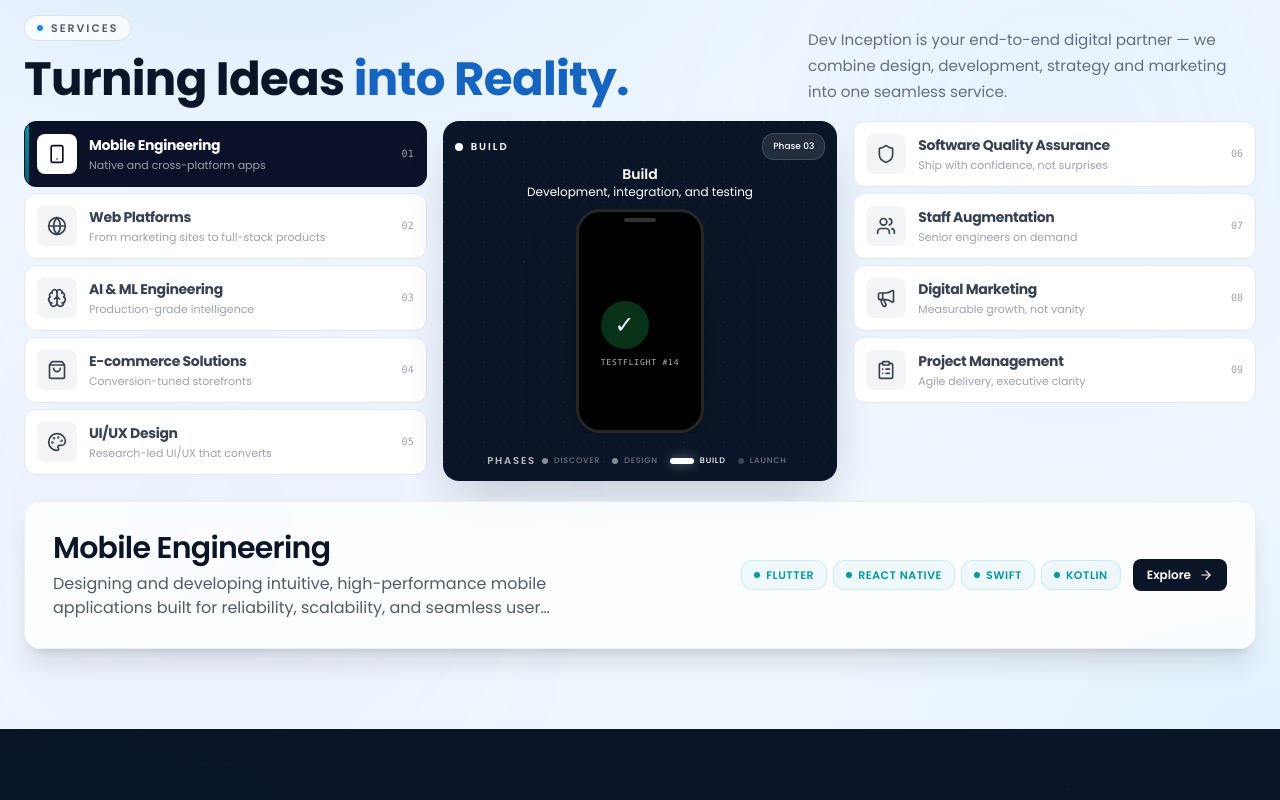
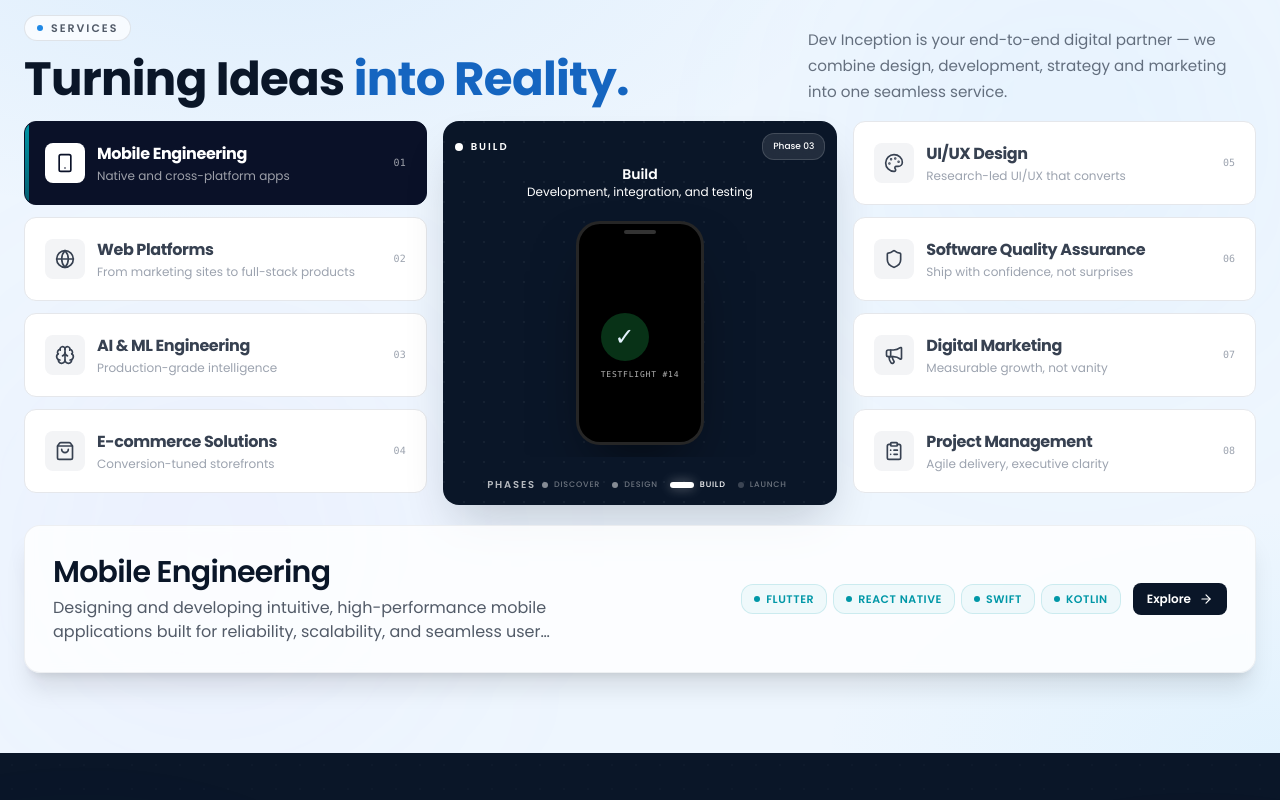
Before and after one commit to devnovatech/Devin-AI, a Next.js app: page / in a window 1280 px wide. Shown: the part 820-1620 px from the top of the page. Built offline with nearby package versions, Linux system fonts and the light colour scheme.

Commit message:
remove the staff augmentation content and refine Services component layout

```diff
--- a/next.config.mjs
+++ b/next.config.mjs
@@ -1,6 +1,7 @@
 /** @type {import('next').NextConfig} */
 const nextConfig = {
   output: "export",
+  trailingSlash: true,   // ← add this line
   images: {
     unoptimized: true,
   },
--- a/src/components/Navbar.tsx
+++ b/src/components/Navbar.tsx
@@ -33,10 +33,6 @@ const serviceDropdownData = {
   "digital-marketing": {
     title: "Digital Marketing",
     tagline: "Strategy and content built on data.",
-  },
-  "staff-augmentation": {
-    title: "Staff Augmentation",
-    tagline: "Senior engineers, embedded with your team.",
   },
   "quality-assurance": {
     title: "Quality Assurance",
@@ -105,7 +101,7 @@ const navLinks = [
     }))
   },
   { label: "About Us", href: "/about" },
-  { label: "Resources", href: "/resources" },
+  { label: "Talent Solutions", href: "/resources" },
 ];
 
 export default function Navbar() {
@@ -327,6 +323,8 @@ export default function Navbar() {
               const active = isActive(link.href);
               const hasDropdown = link.dropdown && link.dropdownItems && link.dropdownItems.length > 0;
 
+              // Same base text treatment for every link, dropdown or not,
+              // so the styling logic is identical across the whole navbar.
               const baseText = active
                 ? isLight
                   ? "text-gray-800"
@@ -357,7 +355,10 @@ export default function Navbar() {
                       }
                     }}
                   >
-                    {active && !hasDropdown && (
+                    {/* Active pill now renders for every active link, whether or
+                        not it has a dropdown attached — opening/closing the
+                        dropdown no longer changes how the link itself looks. */}
+                    {active && (
                       <motion.span
                         layoutId="nav-pill"
                         className={`absolute inset-0 rounded-full border ${isLight
@@ -374,7 +375,7 @@ export default function Navbar() {
                     <span className="relative z-10">{link.label}</span>
                     {hasDropdown && (
                       <svg
-                        className={`w-4 h-4 transition-transform duration-200 ${openDropdown === link.label ? "rotate-180" : ""
+                        className={`relative z-10 w-4 h-4 transition-transform duration-200 ${openDropdown === link.label ? "rotate-180" : ""
                           }`}
                         fill="none"
                         viewBox="0 0 24 24"
@@ -414,7 +415,7 @@ export default function Navbar() {
                                   onClick={() => setOpenDropdown(null)}
                                   className={`group flex flex-col px-4 py-3 rounded-xl transition-all duration-200 ${pathname === item.href
                                       ? "bg-slate-800 border border-slate-600"
-                                      : "hover:bg-slate-900 border border-transparent hover:border-slate-700"
+                                        : "hover:bg-slate-900 border border-transparent hover:border-slate-700"
                                     }`}
                                 >
                                   <div className="flex items-center justify-between">
--- a/src/components/Services.tsx
+++ b/src/components/Services.tsx
@@ -76,7 +76,7 @@ const services: Service[] = [
       { name: "Launch", description: "Deployment, optimization, and scaling" },
     ]
   },
-    {
+  {
     title: "AI & ML Engineering",
     slug: "machine-learning-ai",
     tagline: "Production-grade intelligence",
@@ -106,12 +106,12 @@ const services: Service[] = [
     stack: ["Shopify", "WooCommerce", "Magento", "Stripe"
     ],
     icon: <ShoppingBag className="w-4 h-4 sm:w-5 sm:h-5" />,
-  phases: [
-  {name: "Catalog", description: "Define products and categories",},
-  {name: "Cart", description: "Build cart and checkout flow",},
-  {name: "Pay", description: "Integrate payments and processing",},
-  {name: "Convert", description: "Launch, optimize, and scale",},
-]
+    phases: [
+      { name: "Catalog", description: "Define products and categories", },
+      { name: "Cart", description: "Build cart and checkout flow", },
+      { name: "Pay", description: "Integrate payments and processing", },
+      { name: "Convert", description: "Launch, optimize, and scale", },
+    ]
   },
   {
     title: "UI/UX Design",
@@ -149,25 +149,6 @@ const services: Service[] = [
       { name: "Test", description: "Functional, performance, and security testing" },
       { name: "Validate", description: "Issue resolution and release checks" },
       { name: "Improve", description: "Monitoring and quality enhancements" },
-    ]
-  },
-  {
-    title: "Staff Augmentation",
-    slug: "staff-augmentation",
-    tagline: "Senior engineers on demand",
-    accent: "#0288D1",
-    category: "OPS",
-    description:
-      "Providing skilled software professionals who integrate seamlessly with your team, expand delivery capacity, and accelerate project execution.",
-    stack: [
-      "Python", "Java", "React", "Node.js"
-    ],
-    icon: <Users className="w-4 h-4 sm:w-5 sm:h-5" />,
-    phases: [
-      { name: "Plan", description: "Requirements and team strategy" },
-      { name: "Select", description: "Talent sourcing and onboarding" },
-      { name: "Integrate", description: "Collaboration and project delivery" },
-      { name: "Scale", description: "Support, reviews, and expansion" },
     ]
   },
   {
@@ -226,7 +207,7 @@ function TabButton({
     <button
       onClick={onSelect}
       onMouseEnter={onSelect}
-      className={`group relative flex w-full items-center gap-3 overflow-hidden rounded-xl border p-3 text-left transition-all ${isActive
+      className={`group relative flex w-full items-center gap-3 overflow-hidden rounded-xl border p-5 text-left transition-all ${isActive
         ? "border-[#0a1128] bg-[#0a1128] text-white"
         : "border-ink-200 bg-white hover:border-[#0a1128] hover:bg-[#0a1128] hover:text-white"
         }`}
@@ -251,25 +232,27 @@ function TabButton({
       </span>
 
       {/* Text content - Desktop */}
+      {/* Text content - Desktop */}
       <div className="relative flex-1 min-w-0 hidden lg:block">
-        <h3 className={`text-sm font-bold tracking-tight transition-colors duration-300 ${isActive ? "text-white" : "text-gray-700 group-hover:text-white"
+        <h3 className={`text-base font-bold tracking-tight transition-colors duration-300 ${isActive ? "text-white" : "text-gray-700 group-hover:text-white"
           }`}>
           {service.title}
         </h3>
-        <p className={`text-[11px] mt-0.5 truncate transition-colors duration-300 ${isActive ? "text-white/60" : "text-gray-400 group-hover:text-white/60"
+        <p className={`text-xs mt-0.5 truncate transition-colors duration-300 ${isActive ? "text-white/60" : "text-gray-400 group-hover:text-white/60"
           }`}>
           {service.tagline}
         </p>
       </div>
 
       {/* Text content - Mobile */}
+      {/* Text content - Mobile */}
       <div className={`relative flex-1 min-w-0 lg:hidden ${align === "right" ? "text-right" : "text-left"
         }`}>
-        <h3 className={`text-xs sm:text-sm font-bold tracking-tight transition-colors duration-300 ${isActive ? "text-white" : "text-ink-700 group-hover:text-white"
+        <h3 className={`text-sm sm:text-base font-bold tracking-tight transition-colors duration-300 ${isActive ? "text-white" : "text-ink-700 group-hover:text-white"
           }`}>
           {service.title}
         </h3>
-        <p className={`text-[10px] sm:text-[11px] mt-0.5 truncate transition-colors duration-300 ${isActive ? "text-white/60" : "text-ink-400 group-hover:text-white/60"
+        <p className={`text-xs sm:text-sm mt-0.5 truncate transition-colors duration-300 ${isActive ? "text-white/60" : "text-ink-400 group-hover:text-white/60"
           }`}>
           {service.tagline}
         </p>
@@ -286,8 +269,8 @@ function TabButton({
 
 export default function Services() {
   const [activeIdx, setActiveIdx] = useState(0);
-  const leftServices = services.slice(0, 5);
-  const rightServices = services.slice(5);
+  const leftServices = services.slice(0, 4);
+  const rightServices = services.slice(4);
   const active = services[activeIdx];
   const count = services.length;
 
@@ -344,7 +327,7 @@ export default function Services() {
 
           {/* LEFT PANEL */}
           <div className="hidden lg:block lg:col-span-4 pr-2">
-            <div className="grid content-start gap-1.5 h-full">
+            <div className="grid content-start gap-3 h-full">
               {leftServices.map((s, i) => (
                 <TabButton key={s.title} service={s} index={i} isActive={activeIdx === i} onSelect={() => setActiveIdx(i)} align="left" />
               ))}
@@ -361,7 +344,7 @@ export default function Services() {
 
           {/* RIGHT PANEL */}
           <div className="hidden lg:block lg:col-span-4 pl-2">
-            <div className="grid content-start gap-1.5 h-full">
+            <div className="grid content-start gap-3 h-full">
               {rightServices.map((s, i) => {
                 const realIdx = i + leftServices.length;
                 return <TabButton key={s.title} service={s} index={realIdx} isActive={activeIdx === realIdx} onSelect={() => setActiveIdx(realIdx)} align="right" />;
```
